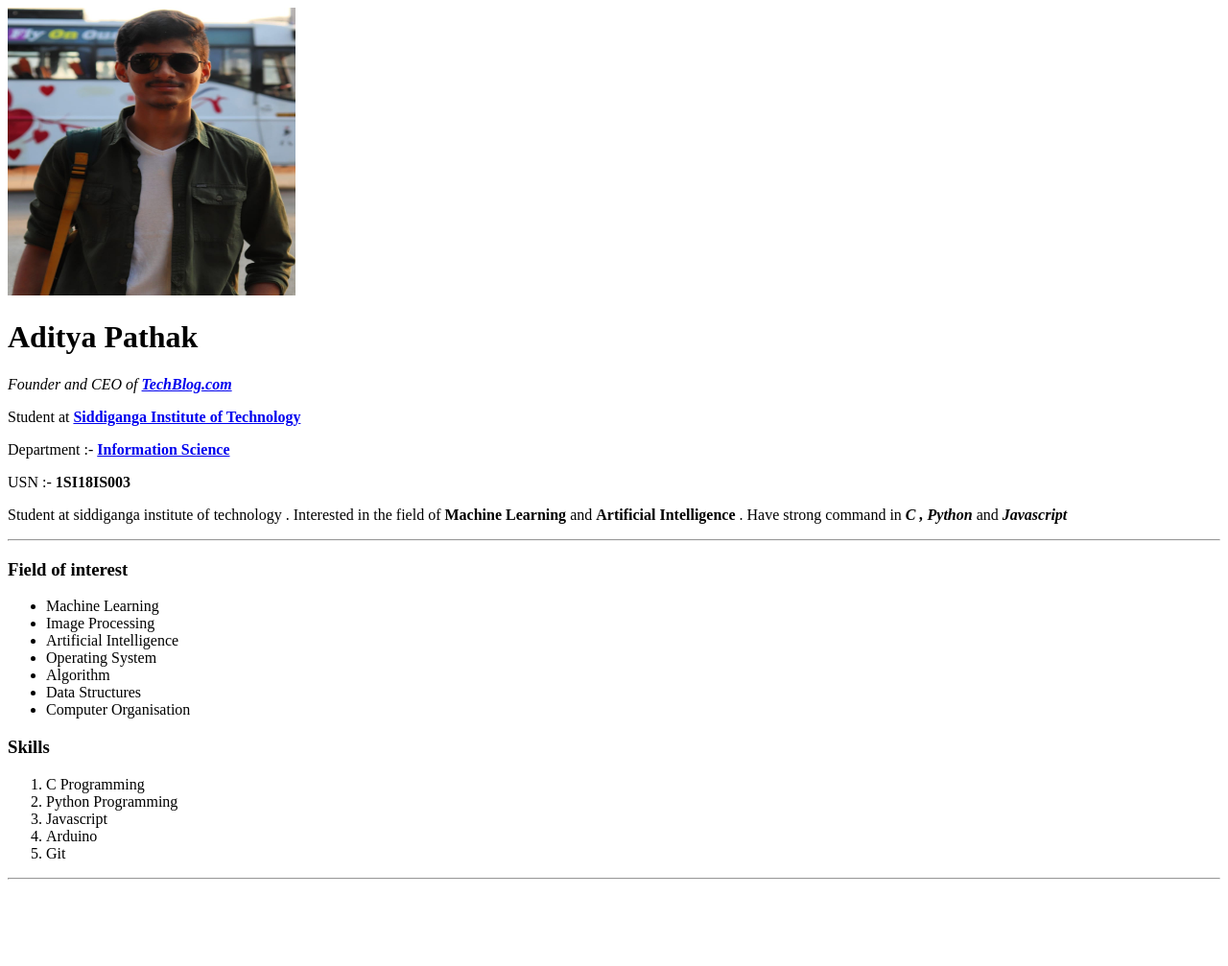
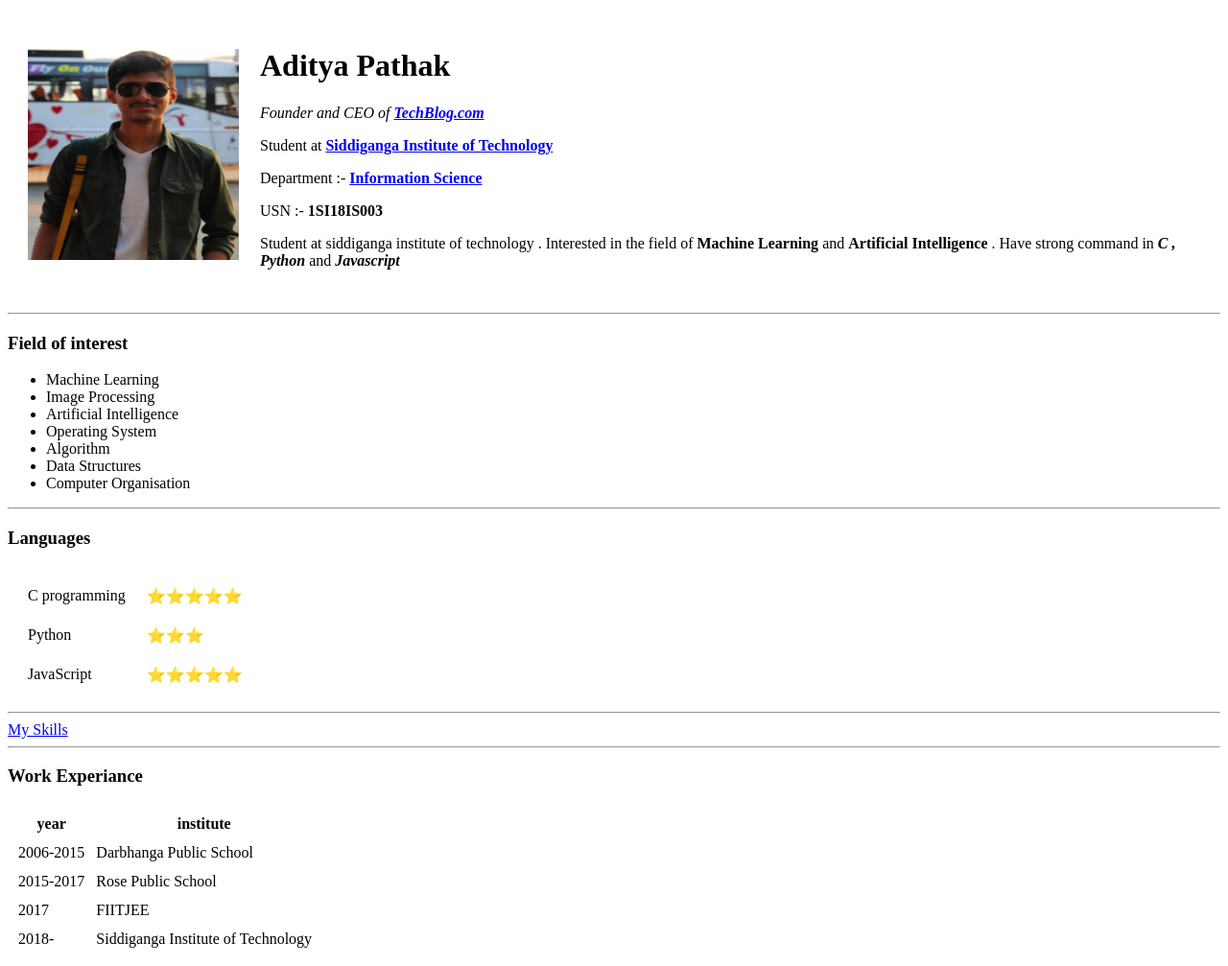
Before and after one commit to adityasunny1189/personal-project, a plain HTML site: page HTML - Personal site/index.html in a window 1280 px wide. Shown: the whole page at 96% size. Before the commit the page ends 925 px from the top, so only its background shows below. Drawn offline with Linux system fonts and the light colour scheme; files whose address does not match are found by name.

Commit message:
half done

```diff
--- a/HTML - Personal site/index.html
+++ b/HTML - Personal site/index.html
@@ -7,7 +7,11 @@
 </head>
 
 <body>
-  <img height="300" width="300" src="/home/aditya/Desktop/New Web Dev/HTML - Personal site/48fbce0c-1289-4e57-81c0-2fcf98699a85.jpeg" alt="Aditya profile picture">
+  <table cellspacing="20">
+    <tr>
+      <td> <img height="220" width="220" src="/home/aditya/Desktop/New Web Dev/personal-project/HTML - Personal site/48fbce0c-1289-4e57-81c0-2fcf98699a85.jpeg" alt="Aditya profile picture">
+      </td>
+      <td>
         <h1>Aditya Pathak</h1>
         <p><em>Founder and CEO of <strong><a href="techblog.com">TechBlog.com</a></strong></em></p>
         <p>Student at <strong><a href="http://sit.ac.in/html/home.html">Siddiganga Institute of Technology</a></strong></p>
@@ -18,6 +22,10 @@
           field of <strong>Machine Learning</strong> and <strong>Artificial Intelligence</strong>
           . Have strong command in <strong><em>C , Python </em></strong>and <strong><em>Javascript</em></strong>
         </p>
+      </td>
+    </tr>
+  </table>
+
   <hr>
   <h3>Field of interest</h3>
   <ul>
@@ -34,17 +42,53 @@
     </li>
     <li>Computer Organisation
     </li>
-  </ul>
-  <h3>Skills</h3>
-  <ol>
-    <li>C Programming</li>
-    <li>Python Programming</li>
-    <li>Javascript</li>
-    <li>Arduino</li>
-    <li>Git</li>
-  </ol>
+  </ul><hr>
+  <h3>Languages</h3>
+  <table cellspacing="20">
+    <tr>
+      <td>C programming</td>
+      <td>⭐️⭐️⭐️⭐️⭐️</td>
+    </tr>
+    <tr>
+    <td>Python</td>
+    <td>⭐️⭐️⭐️</td>
+    </tr>
+    <tr>
+      <td>JavaScript</td>
+      <td>⭐️⭐️⭐️⭐️⭐️</td>
+    </tr>
+
+  </table>
+  <hr>
+  <a href="skills.html">My Skills</a>
 
   <hr>
+  <h3>Work Experiance</h3>
+  <table cellspacing="10">
+    <thead>
+      <th>year</th>
+      <th>institute</th>
+    </thead>
+    <tbody>
+      <tr>
+        <td>2006-2015</td>
+        <td>Darbhanga Public School</td>
+      </tr>
+      <tr>
+        <td>2015-2017</td>
+        <td>Rose Public School</td>
+      </tr>
+      <tr>
+        <td>2017</td>
+        <td>FIITJEE</td>
+      </tr>
+      <tr>
+        <td>2018-</td>
+        <td>Siddiganga Institute of Technology</td>
+      </tr>
+    </tbody>
+  </table>
+
 
 </body>
 
```
Also changed, not shown: HTML - Personal site/skills.html (added, +17 -0 lines). Lines whose indentation alone changed are shown as unchanged.
